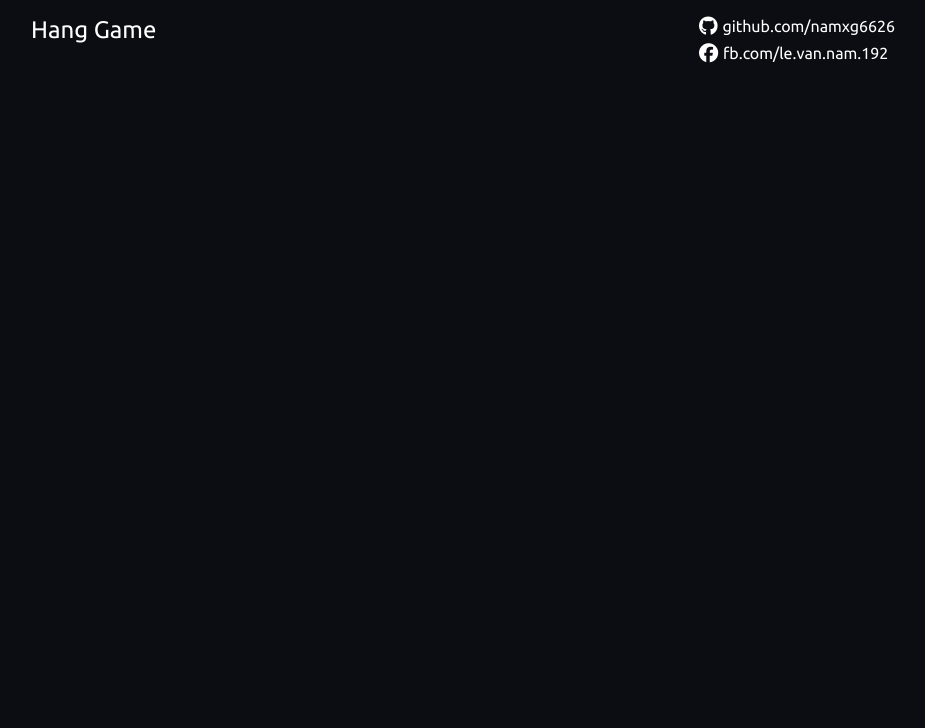
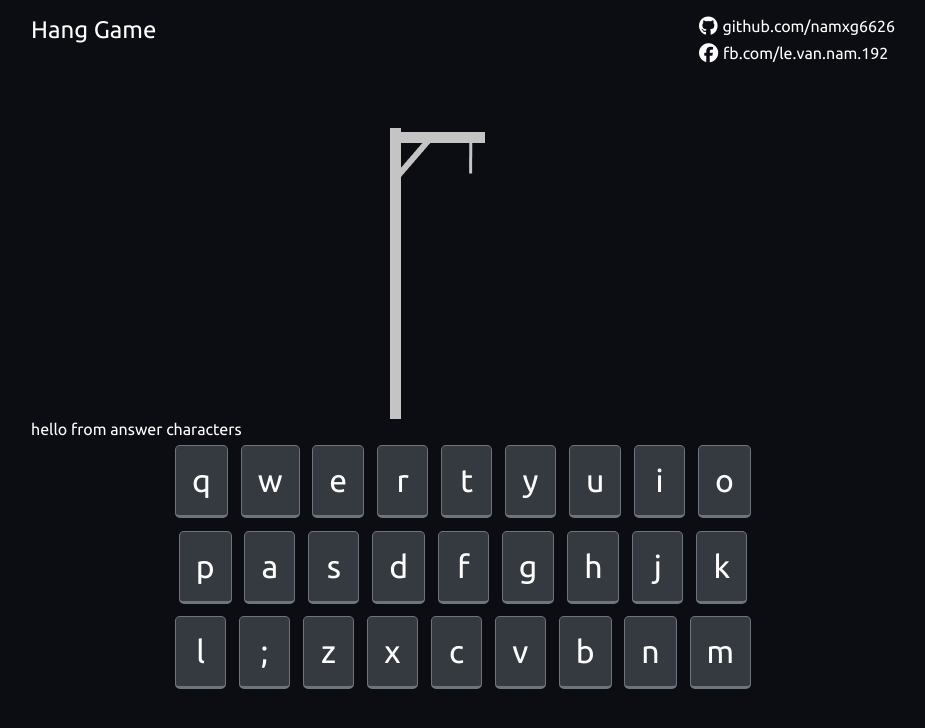
Before and after one commit to namxg6626/reactjs-hangman-game, a React (Create React App) app: page / in a window 1280 px wide. Shown: the top 728 px of the page, without its empty margins (177-1102 px from the left). Built offline with nearby package versions, Linux system fonts and the light colour scheme.

Commit message:
create virtual keyboard

```diff
--- a/src/App.js
+++ b/src/App.js
@@ -3,6 +3,8 @@ import "./App.scss";
 import Header from "./components/Header";
 import { useContext } from "react";
 import { AppContext } from "./context";
+import Hangman from "./components/Hangman";
+import VirtualKeyBoard from "./components/VirtualKeyBoard";
 
 class App extends React.Component {
   static contextType = AppContext;
@@ -16,6 +18,9 @@ class App extends React.Component {
           fb="https://fb.com/le.van.nam.192"
           github="https://github.com/namxg6626"
         />
+        <Hangman />
+
+        <VirtualKeyBoard />
       </div>
     );
   }
--- a/src/App.scss
+++ b/src/App.scss
@@ -55,3 +55,31 @@ body {
     }
   }
 }
+
+.hangman {
+  display: flex;
+  justify-content: center;
+}
+
+.keyboard {
+  display: flex;
+  justify-content: center;
+  flex-wrap: wrap;
+  margin: 0 7rem;
+
+  .key {
+    flex-basis: 8%;
+    margin: 1%;
+
+    .button {
+      background-color: var(--dark);
+      padding: 1rem;
+      font-size: 2rem;
+      text-align: center;
+      border-radius: 5px;
+      border: 1px solid var(--secondary);
+      border-bottom: 3px solid var(--secondary);
+      z-index: 10;
+    }
+  }
+}
--- /dev/null
+++ b/src/components/Hangman.jsx
@@ -0,0 +1,17 @@
+import React from "react";
+import { withConsumer } from "../context";
+import imagesJson from "../imagesJson";
+
+function Hangman(props) {
+  const { wrongAnswers } = props.context;
+  const { images } = imagesJson;
+  console.log(wrongAnswers);
+
+  return (
+    <div className="hangman">
+      <img src={images[wrongAnswers]} alt="Hang Man" title="Hang man" />
+    </div>
+  );
+}
+
+export default withConsumer(Hangman);
--- a/src/components/Header.jsx
+++ b/src/components/Header.jsx
@@ -15,12 +15,16 @@ export default function Header(props) {
       </div>
       <div className="header__split">
         <p>
-          <i class="fab fa-github"></i>
-          <a href={github}>{getNonProtocolLink(github)}</a>
+          <i className="fab fa-github"></i>
+          <a href={github} target="_blank">
+            {getNonProtocolLink(github)}
+          </a>
         </p>
         <p>
-          <i class="fab fa-facebook"></i>
-          <a href={fb}>{getNonProtocolLink(fb)}</a>
+          <i className="fab fa-facebook"></i>
+          <a href={fb} target="_blank">
+            {getNonProtocolLink(fb)}
+          </a>
         </p>
       </div>
     </header>
--- /dev/null
+++ b/src/components/VirtualKeyBoard/Key.jsx
@@ -0,0 +1,12 @@
+import React from "react";
+
+export default function Key(props) {
+  const { character } = props;
+  return (
+    <div className="key">
+      <div className="button">
+        <span>{character}</span>
+      </div>
+    </div>
+  );
+}
--- /dev/null
+++ b/src/components/VirtualKeyBoard/VirtualKeyBoard.jsx
@@ -0,0 +1,48 @@
+import React, { Component } from "react";
+import Key from "./Key";
+
+export default class VirtualKeyBoard extends Component {
+  state = {
+    keys: [
+      "q",
+      "w",
+      "e",
+      "r",
+      "t",
+      "y",
+      "u",
+      "i",
+      "o",
+      "p",
+      "a",
+      "s",
+      "d",
+      "f",
+      "g",
+      "h",
+      "j",
+      "k",
+      "l",
+      ";",
+      "z",
+      "x",
+      "c",
+      "v",
+      "b",
+      "n",
+      "m"
+    ]
+  };
+  render() {
+    return (
+      <div className="virtual-keyboard">
+        <div className="answer-characters">hello from answer characters</div>
+        <div className="keyboard">
+          {this.state.keys.map((key, id) => {
+            return <Key key={id} character={key} />;
+          })}
+        </div>
+      </div>
+    );
+  }
+}
--- /dev/null
+++ b/src/components/VirtualKeyBoard/package.json
@@ -0,0 +1,3 @@
+{
+  "main": "VirtualKeyBoard.jsx"
+}
--- a/src/context.jsx
+++ b/src/context.jsx
@@ -9,9 +9,19 @@ class ContextProvider extends Component {
     pass: 0
   };
 
+  handleKeyUp = e => {
+    console.log("hello from keyup");
+    console.log(String.fromCharCode(e.keyCode || e.which));
+  };
+
   render() {
     return (
-      <AppContext.Provider value={{ ...this.state }}>
+      <AppContext.Provider
+        value={{
+          ...this.state,
+          handleKeyUp: this.handleKeyUp
+        }}
+      >
         {this.props.children}
       </AppContext.Provider>
     );
@@ -20,4 +30,14 @@ class ContextProvider extends Component {
 
 const ContextConsumer = AppContext.Consumer;
 
-export { ContextProvider, ContextConsumer, AppContext };
+function withConsumer(Component) {
+  return function ConsumerWrapper(props) {
+    return (
+      <ContextConsumer>
+        {value => <Component {...props} context={value}></Component>}
+      </ContextConsumer>
+    );
+  };
+}
+
+export { ContextProvider, ContextConsumer, AppContext, withConsumer };
--- /dev/null
+++ b/src/imagesJson.js
@@ -0,0 +1,13 @@
+import img_0 from "./images/0.jpg";
+import img_1 from "./images/1.jpg";
+import img_2 from "./images/2.jpg";
+import img_3 from "./images/3.jpg";
+import img_4 from "./images/4.jpg";
+import img_5 from "./images/5.jpg";
+import img_6 from "./images/6.jpg";
+
+const imagesJson = {
+  images: [img_0, img_1, img_2, img_3, img_4, img_5, img_6]
+};
+
+export default imagesJson;
```
